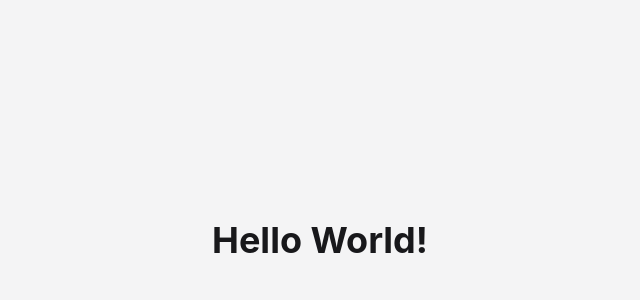
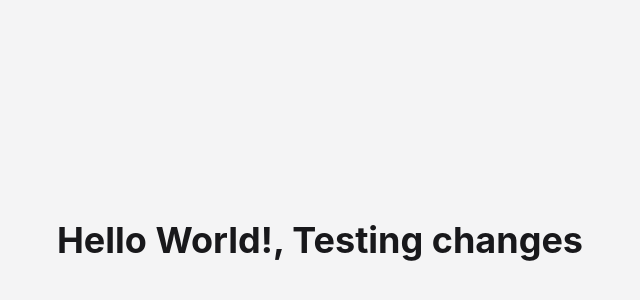
Before and after one commit to Dr-Kehn/TruthChecker, a Next.js app: page / in a window 1280 px wide. Shown: the part 152-452 px from the top of the page, without its empty margins (320-960 px from the left). Built offline with nearby package versions, Linux system fonts and the light colour scheme; no server answers; what @rainbow-me/rainbowkit, wagmi would draw is missing.

Commit message:
testing deployment

```diff
--- a/src/pages/index.tsx
+++ b/src/pages/index.tsx
@@ -5,7 +5,7 @@
   return (
     <main className="min-h-screen bg-zinc-100 dark:bg-black text-zinc-900 dark:text-white">
       <div className="flex flex-col items-center justify-center min-h-screen py-2">
-        <h1 className="text-4xl font-bold mb-4">Hello World!</h1>
+        <h1 className="text-4xl font-bold mb-4">Hello World!, Testing changes</h1>
       </div>
     </main>
   );
```
